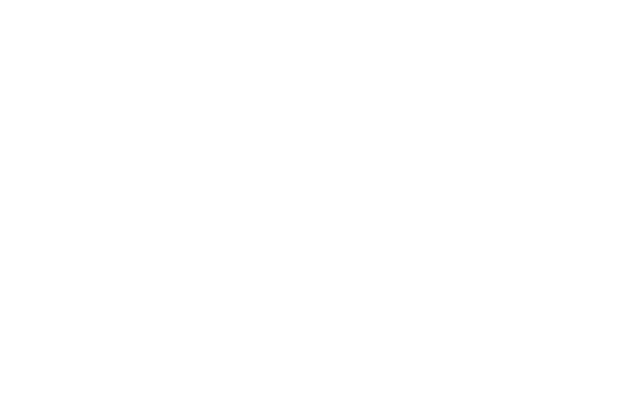
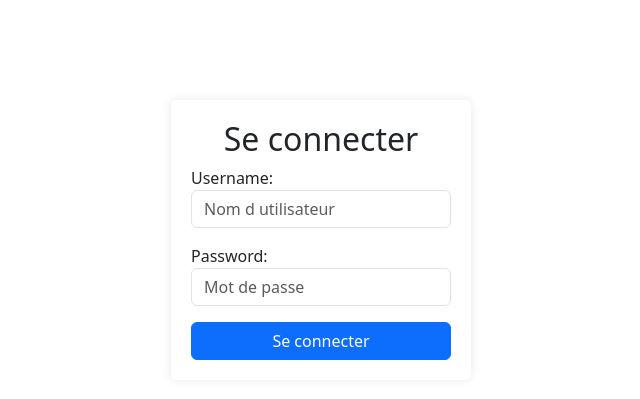
Before and after one commit to Jamihh/Blog_PastryLover, a Django app: page /login/ in a window 1280 px wide. Before the commit the part shown is empty. Shown: the top 399 px of the page, without its empty margins (319-959 px from the left). Run offline with Django 5.2, Linux system fonts and the light colour scheme.

Commit message:
Ajout des nouveaux fichiers

```diff
--- a/articles/forms.py
+++ b/articles/forms.py
@@ -11,3 +11,7 @@
             'contenu' : forms.TextInput(attrs={'class': 'form-control'}),
 
         }
+
+class LoginForm(forms.Form):
+    username = forms.CharField(max_length=150, widget=forms.TextInput(attrs={'class': 'form-control', 'placeholder': 'Nom d utilisateur'}))
+    password = forms.CharField(widget=forms.PasswordInput(attrs={'class': 'form-control', 'placeholder': 'Mot de passe'}))
--- a/articles/views.py
+++ b/articles/views.py
@@ -1,8 +1,9 @@
 from django.shortcuts import get_object_or_404, redirect, render
 from django.contrib import messages
 import articles
-from articles.forms import ArticleForm
+from articles.forms import ArticleForm, LoginForm
 from articles.models import Article
+from django.contrib.auth import authenticate # Importez authenticate ici
 
 
 # Create your views here.
@@ -13,8 +14,20 @@
 def accueil(request):
     return render(request, 'accueil.html')
 
+
 def login(request):
-    return render(request, 'login.html')
+    if request.method == 'POST':
+        form = LoginForm(request.POST)
+        if form.is_valid():
+            username = form.cleaned_data['username']
+            password = form.cleaned_data['password']
+            user = authenticate(request, username=username, password=password)
+            if user is not None:
+                login(request, user)
+                return redirect('index')  # Remplacez 'home' par le nom de votre URL pour la page d'accueil
+    else:
+        form = LoginForm()
+    return render(request, 'login.html', {'form': form})
 
 
 def useradmin(request):
--- a/static/css/styles.css
+++ b/static/css/styles.css
@@ -276,3 +276,32 @@
 .hero-home-section .btn-primary:hover {
     background-color: #ee5ac2; /* Couleur au survol */
 }
+
+
+.login-container {
+    width: 300px;
+    margin: 100px auto;
+    padding: 20px;
+    background-color: white;
+    border-radius: 5px;
+    box-shadow: 0 0 10px rgba(0, 0, 0, 0.1);
+}
+
+h2 {
+    text-align: center;
+    margin-bottom: 20px;
+}
+
+.btn {
+    width: 100%;
+    padding: 10px;
+    background-color: #007bff;
+    color: white;
+    border: none;
+    border-radius: 5px;
+    cursor: pointer;
+}
+
+.btn:hover {
+    background-color: #0056b3;
+}
--- a/template/login.html
+++ b/template/login.html
@@ -11,6 +11,15 @@
 <body>
 
 
+     <div class="login-container">
+        <h2>Se connecter</h2>
+        <form method="post">
+            {% csrf_token %}
+            {{ form.as_p }}
+            <button type="submit" class="btn btn-primary">Se connecter</button>
+        </form>
+    </div>
+
 
 
     <script src="https://cdn.jsdelivr.net/npm/bootstrap@5.3.3/dist/js/bootstrap.bundle.min.js" integrity="sha384-YvpcrYf0tY3lHB60NNkmXc5s9fDVZLESaAA55NDzOxhy9GkcIdslK1eN7N6jIeHz" crossorigin="anonymous"></script>
```
